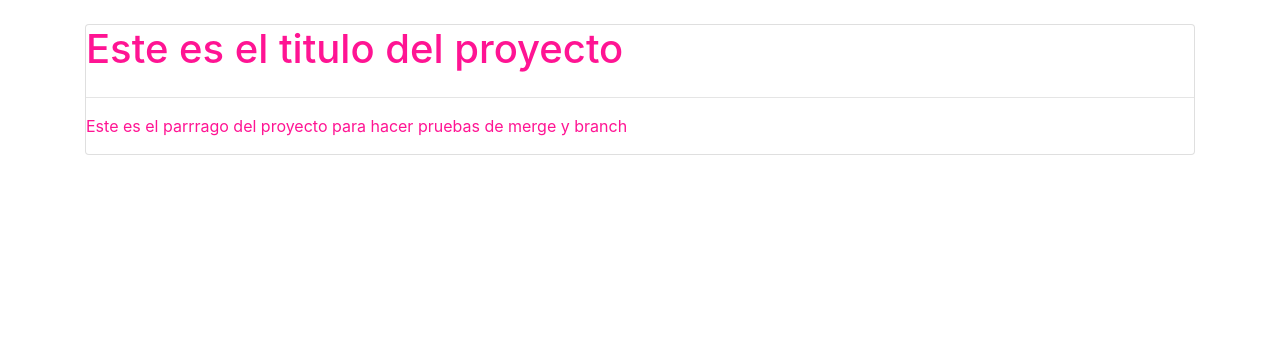
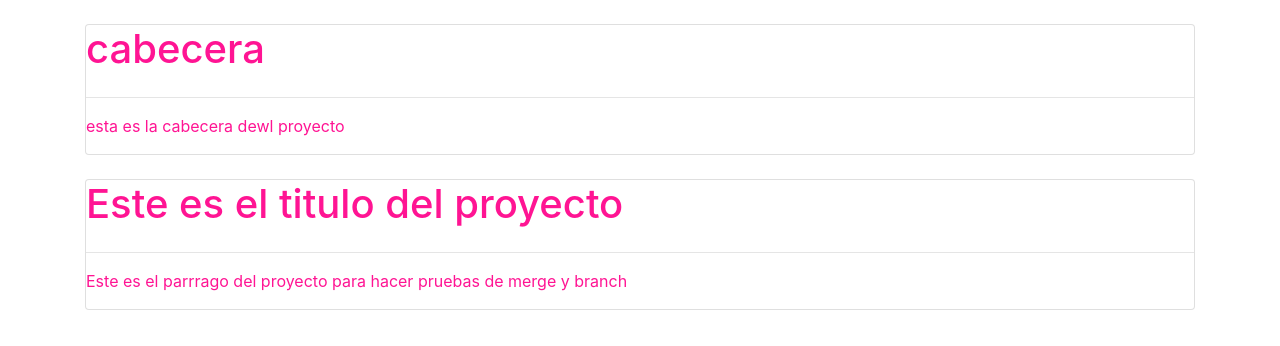
Before and after one commit to juanncode/hyperblog, a plain HTML site: page index.html in a window 1280 px wide. Drawn offline with nearby package versions, Linux system fonts and the light colour scheme.

Commit message:
estructura inicial de la cabecera

```diff
--- a/index.html
+++ b/index.html
@@ -18,6 +18,14 @@
     <div class="container">
       <br />
       <div class="card">
+        <h1>cabecera</h1>
+        <hr />
+        <p>
+          esta es la cabecera dewl proyecto
+        </p>
+    </div>
+    <br />
+      <div class="card">
         <h1>Este es el titulo del proyecto</h1>
         <hr />
         <p>
```
